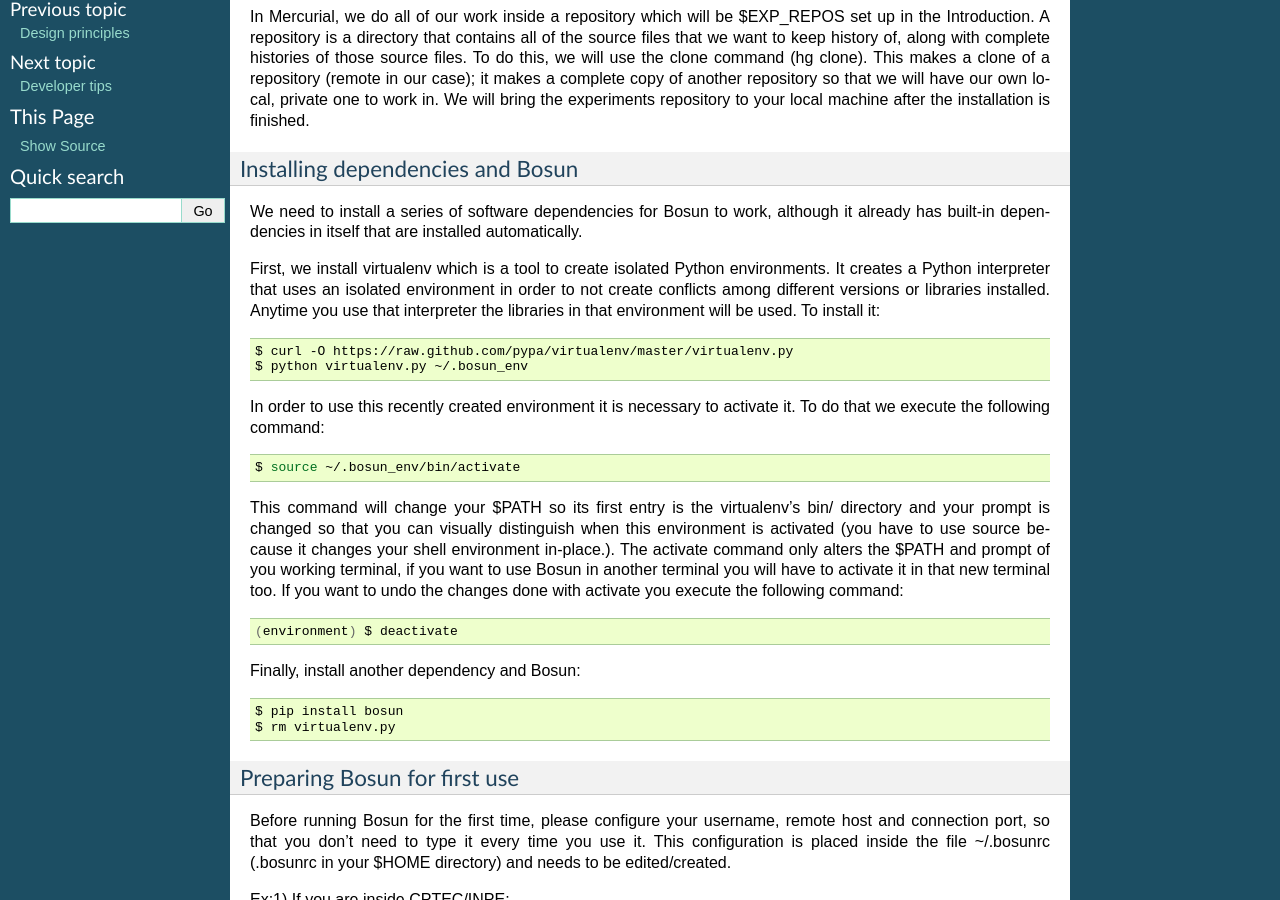
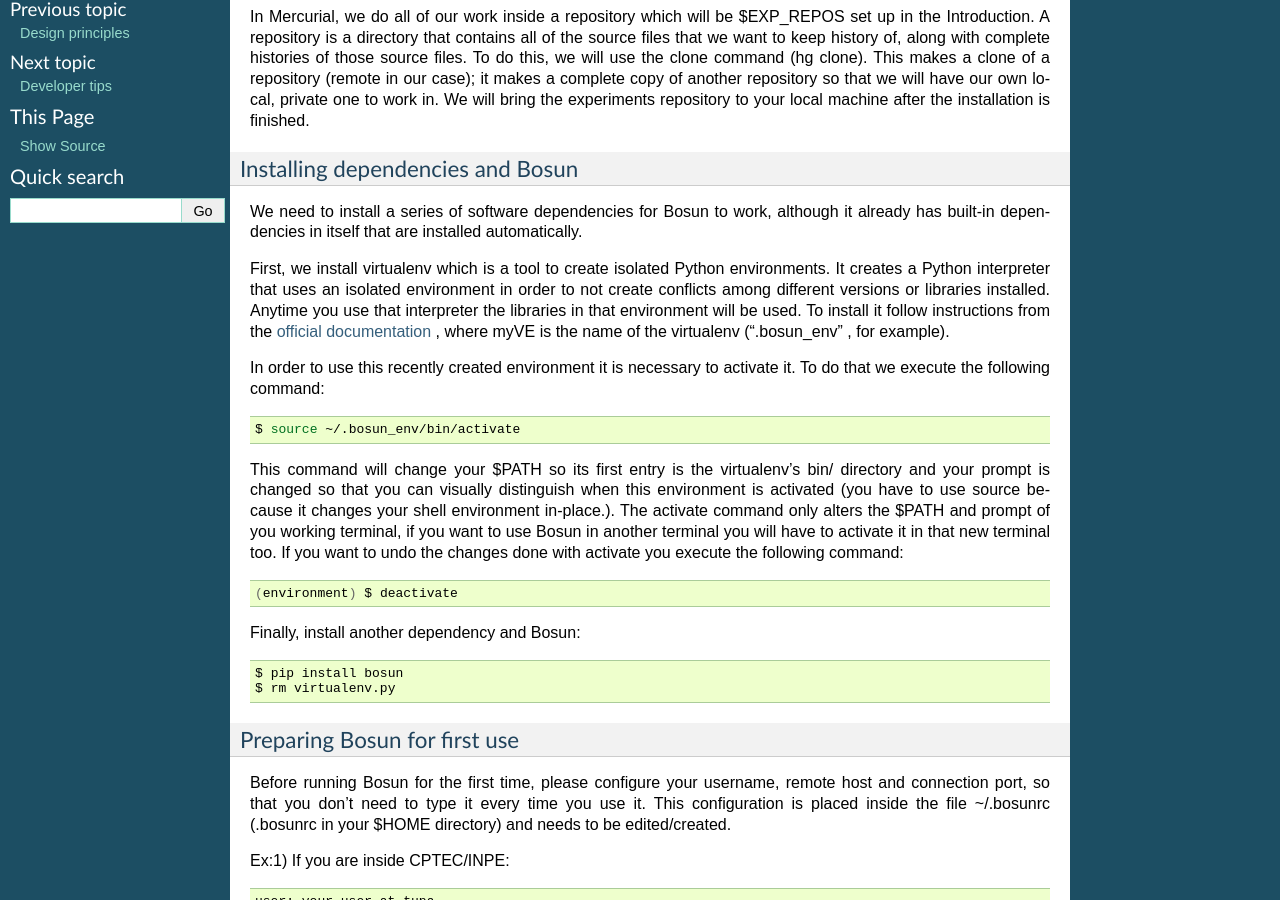
Before and after one commit to luizirber/bosun, a Sphinx documentation site: the page built from docs/tutorial.rst, in a window 1280 px wide and 900 px high, scrolled down 438 px. Built offline with Sphinx 7.4.7, drawn with Linux system fonts in a browser that asks for light colours.

Commit message:
New install instructions for virtualenv

```diff
--- a/docs/tutorial.rst
+++ b/docs/tutorial.rst
@@ -48,13 +48,9 @@
 environments. It creates a Python interpreter that uses an isolated environment
 in order to not create conflicts among different versions or libraries
 installed. Anytime you use that interpreter the libraries in that environment
-will be used. To install it:
-
-
-.. code-block:: bash
-
-  $ curl -O https://raw.github.com/pypa/virtualenv/master/virtualenv.py
-  $ python virtualenv.py ~/.bosun_env
+will be used. To install it follow instructions from the
+`official documentation <http://www.virtualenv.org/en/latest/virtualenv.html#installation>`_
+, where myVE is the name of the virtualenv (".bosun_env" , for example).
 
 
 In order to use this recently created environment it is necessary to activate
```
